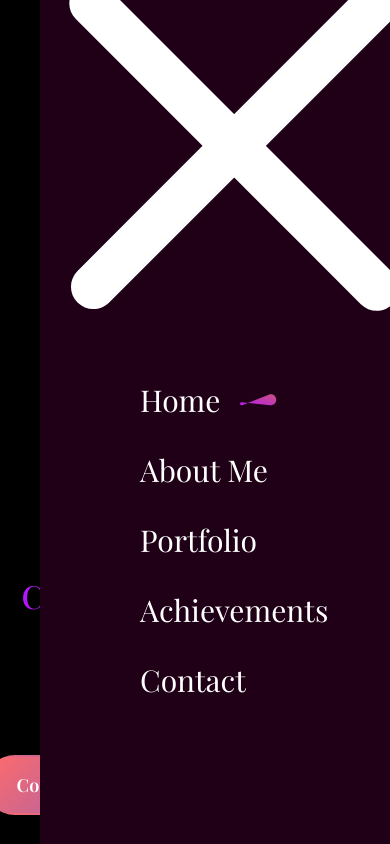
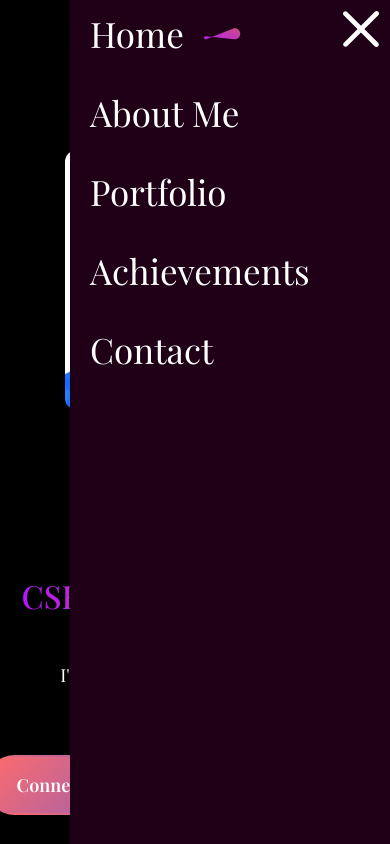
Before and after one commit to Charanvs37/Portfolio-website, a React (Vite) app: page / in a window 390 px wide. Shown: the top 844 px of the page. Built offline with nearby package versions, Linux system fonts and the light colour scheme; a web font is replaced by a local one.

Commit message:
Fixed in Mobile

```diff
--- a/src/Components/Navbar/Navbar.css
+++ b/src/Components/Navbar/Navbar.css
@@ -84,31 +84,35 @@ display: none;
         position: fixed;
         right: 30px;
     }
-    .nav-mob-close{
-        display: block;
-        position: relative;
-        top: -30px;
-        left: 20px;
-        width: 18px;
-        height: 18px;
-    }
+    .nav-mob-close {
+        display: block !important;
+        width: 38px !important;        /* Increase width */
+        height: 38px !important;       /* Increase height */
+        object-fit: contain;
+        position: absolute;
+        top: 10px;
+        right: 10px;
+        cursor: pointer;
+        z-index: 3;
+      }
 
     .nav-menu{
         position: fixed;
         flex-direction: column;
-        align-items: start;
+        align-items:start;
+        padding-top: 10px;
         top: 0;
-        gap: 30px;
+        gap: 32px;
         background-color: #1F0016;
-        width: 350px;
+        width: 320px;
         height: 100%;
         z-index: 2;
         transition: right 0.5s;
         right: 0px;
     }
     .nav-menu li{
-        font-size: 30px;
-        padding-left: 100px;
+        font-size: 35px;
+        padding-left: 20px;
         flex-direction: row;
         gap: 20px;
     }
```
